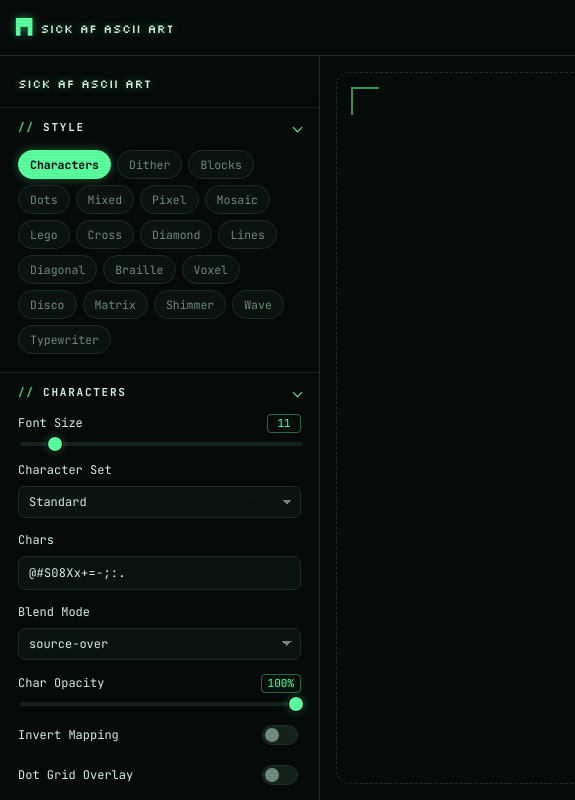
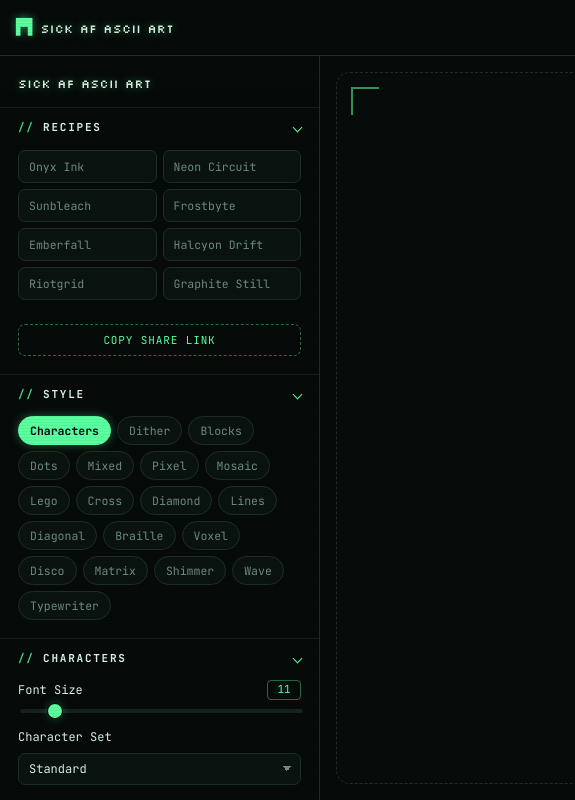
Before and after one commit to vb-tyagi/sick-af-ascii-art, a website built with Vite: page apps/web/index.html in a window 1280 px wide. Shown: the full height of the page, 0-575 px from the left. Built offline with nearby package versions, Linux system fonts and the light colour scheme.

Commit message:
feat(ui): wire recipes — 8 curated looks + shareable links
ui/recipes.ts was 423 lines of finished, tested work that nothing imported:
capture/apply, a versioned base64url envelope, hash round-tripping and eight
curated presets. All of it unreachable.

Presets are INJECTED through SidebarConfig rather than imported: recipes.ts
already imports sidebar.ts, so importing it back would close a module cycle at
init time. The app owns that dependency and hands the list down.

Adds Sidebar.setState(), which applying a recipe needs — every control renders
its value at build time, so without a rebuild the canvas would update while the
sidebar kept showing stale numbers.

Copy-share-link falls back to writing the hash when the clipboard is refused
(it needs a secure context). A link carries settings only; the image never
leaves the browser.

Verified in-browser: presets change the controls and differ from each other;
a shared link restores all 27 control values byte-identical plus the mode.

Co-Authored-By: Claude Opus 4.8 <noreply@anthropic.com>

```diff
--- a/apps/web/src/main.ts
+++ b/apps/web/src/main.ts
@@ -37,7 +37,15 @@ import { animatedModes } from '@sick-af/engine/animate';
 import { PostFxChain } from '@sick-af/engine/postfx/chain';
 import { MaskOverlay, EMPTY_MASK, type MaskState } from '@sick-af/engine/mask';
 import { SourceLoader } from './io/source-loader';
-import { createSidebar } from './ui/sidebar';
+import { createSidebar, type SidebarState } from './ui/sidebar';
+import {
+  RECIPE_PRESETS,
+  findPreset,
+  applyRecipe,
+  captureRecipe,
+  recipeShareUrl,
+  loadRecipeFromHashOnBoot,
+} from './ui/recipes';
 import { createTopbar } from './ui/topbar';
 import { createDropZone, createLoadingIndicator } from './ui/dropzone';
 import { DEMOS, demoUrl } from './demos';
@@ -217,15 +225,55 @@ syncMaskSize();
 // coalesced setOptions()/markDirty() on every control change. The onChange
 // snapshot wires the one control whose state lives outside the sidebar: the
 // mask toggle, which arms/disarms the overlay above.
-createSidebar(sidebarMount, {
+const sidebar = createSidebar(sidebarMount, {
   renderer,
   postfx,
+  presets: RECIPE_PRESETS.map((p) => ({ id: p.id, name: p.name, blurb: p.blurb })),
+  onPickPreset: (id) => {
+    const preset = findPreset(id);
+    if (!preset) return;
+    // applyRecipe mutates the draft and the shared chain; setState then rebuilds
+    // the controls so they show what the canvas is actually rendering.
+    const draft = { ...sidebar.getState() } as SidebarState;
+    applyRecipe(draft, postfx, preset.build());
+    sidebar.setState(draft);
+    toaster.success(`Loaded “${preset.name}”.`);
+  },
+  onCopyShareLink: () => void copyShareLink(),
   onChange: (s) => {
     maskOverlay.setEnabled(s.maskEnabled);
     maskCanvas.style.pointerEvents = s.maskEnabled ? 'auto' : 'none';
     renderer.setOptions({ mask: { enabled: s.maskEnabled, shapes: maskShapes.shapes } });
   },
 });
+
+/**
+ * Encode the whole look into the URL and copy it. The image itself is never
+ * uploaded — a link carries settings only, so the recipient applies the look to
+ * their own source.
+ */
+async function copyShareLink(): Promise<void> {
+  const url = recipeShareUrl(captureRecipe(sidebar.getState(), postfx));
+  try {
+    await navigator.clipboard.writeText(url);
+    toaster.success('Share link copied.');
+  } catch {
+    // Clipboard access needs a secure context and can be refused; putting the
+    // link in the address bar still lets the user copy it by hand.
+    location.hash = new URL(url).hash.slice(1);
+    toaster.info('Link is in the address bar — copy it from there.');
+  }
+}
+
+// A shared link boots straight into its look.
+{
+  const draft = { ...sidebar.getState() } as SidebarState;
+  const loaded = loadRecipeFromHashOnBoot(draft, postfx);
+  if (loaded) {
+    sidebar.setState(draft);
+    toaster.info('Loaded the shared look from this link.');
+  }
+}
 
 renderer.start();
 
--- a/apps/web/src/styles/sidebar.css
+++ b/apps/web/src/styles/sidebar.css
@@ -356,3 +356,51 @@
 
 /* post-fx active row: green edge */
 .saa-fx.is-on { border-color: var(--saa-accent-line); box-shadow: inset 2px 0 0 var(--saa-accent); }
+
+/* --- recipes (curated looks + share link) -------------------------------- */
+
+.saa-recipes {
+  display: grid;
+  grid-template-columns: 1fr 1fr;
+  gap: 6px;
+}
+
+.saa-recipe {
+  padding: 8px 10px;
+  font-family: var(--font-ui);
+  font-size: 11.5px;
+  font-weight: 500;
+  text-align: left;
+  color: var(--saa-muted);
+  background: var(--saa-panel);
+  border: 1px solid var(--saa-line);
+  border-radius: 7px;
+  cursor: pointer;
+  transition: color 0.13s ease, background 0.13s ease, border-color 0.13s ease;
+}
+.saa-recipe:hover {
+  color: var(--saa-text);
+  border-color: var(--saa-accent-line);
+  background: var(--saa-raised);
+}
+.saa-recipe:focus-visible { outline: none; box-shadow: 0 0 0 3px var(--saa-accent-soft); }
+
+.saa-recipe-name { display: block; }
+
+.saa-share {
+  margin-top: 10px;
+  width: 100%;
+  padding: 8px 10px;
+  font-family: var(--font-mono);
+  font-size: 11px;
+  letter-spacing: 0.08em;
+  text-transform: uppercase;
+  color: var(--saa-accent);
+  background: transparent;
+  border: 1px dashed var(--saa-accent-line);
+  border-radius: 7px;
+  cursor: pointer;
+  transition: background 0.13s ease, color 0.13s ease;
+}
+.saa-share:hover { background: var(--saa-accent-soft); color: var(--saa-text-glow); }
+.saa-share:focus-visible { outline: none; box-shadow: 0 0 0 3px var(--saa-accent-soft); }
--- a/apps/web/src/ui/sidebar.ts
+++ b/apps/web/src/ui/sidebar.ts
@@ -209,6 +209,15 @@ export interface SidebarConfig {
    * backdrop, blur, lights, mask, animation, the character toggles.
    */
   onChange?: (state: Readonly<SidebarState>) => void;
+  /**
+   * Curated looks, injected rather than imported: `recipes.ts` already imports
+   * this module, so importing it back would close a cycle. The app owns that
+   * dependency and hands the list down.
+   */
+  presets?: ReadonlyArray<{ id: string; name: string; blurb: string }>;
+  onPickPreset?(id: string): void;
+  /** Copy a share link encoding the whole current look. */
+  onCopyShareLink?(): void;
 }
 
 type Formatter = (v: number) => string;
@@ -232,6 +241,13 @@ const el = <K extends keyof HTMLElementTagNameMap>(
 export interface Sidebar {
   readonly element: HTMLElement;
   getState(): Readonly<SidebarState>;
+  /**
+   * Replace the whole control state and rebuild the controls to match. Applying
+   * a recipe mutates state wholesale, and every control renders its value at
+   * build time — without a rebuild the canvas would update while the sidebar
+   * kept showing the old numbers.
+   */
+  setState(next: SidebarState): void;
   destroy(): void;
 }
 
@@ -241,6 +257,9 @@ class SidebarController implements Sidebar {
   private readonly renderer: Renderer;
   private readonly postfx: PostFxChain;
   private readonly onChange?: (s: Readonly<SidebarState>) => void;
+  private readonly presets: ReadonlyArray<{ id: string; name: string; blurb: string }>;
+  private readonly onPickPreset?: (id: string) => void;
+  private readonly onCopyShareLink?: () => void;
   private readonly state = initialState();
 
   private frameHandle = 0;
@@ -253,6 +272,9 @@ class SidebarController implements Sidebar {
     this.renderer = config.renderer;
     this.postfx = config.postfx;
     this.onChange = config.onChange;
+    this.presets = config.presets ?? [];
+    this.onPickPreset = config.onPickPreset;
+    this.onCopyShareLink = config.onCopyShareLink;
 
     this.element = el('aside', 'saa-sidebar');
     this.element.setAttribute('aria-label', 'SICK AF ASCII ART controls');
@@ -263,6 +285,15 @@ class SidebarController implements Sidebar {
 
   getState(): Readonly<SidebarState> {
     return this.state;
+  }
+
+  setState(next: SidebarState): void {
+    Object.assign(this.state, next);
+    // The grid solve keys off the font, which a recipe can change.
+    this.fontDirty = true;
+    this.element.replaceChildren();
+    this.build();
+    this.schedule();
   }
 
   destroy(): void {
@@ -330,6 +361,8 @@ class SidebarController implements Sidebar {
     header.append(el('h1', 'saa-title', 'SICK AF ASCII ART'));
     this.element.appendChild(header);
 
+    const recipes = this.recipesSection();
+    if (recipes) this.element.appendChild(recipes);
     this.element.appendChild(this.styleSection());
     this.element.appendChild(this.ditherSection());
     this.element.appendChild(this.charactersSection());
@@ -496,6 +529,38 @@ class SidebarController implements Sidebar {
   }
 
   // --- sections -----------------------------------------------------------
+
+  /**
+   * Curated looks + a share link. Rendered only when the app injects presets,
+   * so the sidebar keeps working standalone (and in tests) without them.
+   */
+  private recipesSection(): HTMLElement | null {
+    if (this.presets.length === 0 && !this.onCopyShareLink) return null;
+    const { root, body } = this.section('Recipes', true);
+
+    if (this.presets.length > 0) {
+      const grid = el('div', 'saa-recipes');
+      for (const p of this.presets) {
+        const b = el('button', 'saa-recipe');
+        b.type = 'button';
+        b.title = p.blurb;
+        b.append(el('span', 'saa-recipe-name', p.name));
+        b.addEventListener('click', () => this.onPickPreset?.(p.id));
+        grid.appendChild(b);
+      }
+      body.appendChild(grid);
+    }
+
+    if (this.onCopyShareLink) {
+      const share = el('button', 'saa-share');
+      share.type = 'button';
+      share.append(el('span', undefined, 'Copy share link'));
+      share.addEventListener('click', () => this.onCopyShareLink?.());
+      body.appendChild(share);
+    }
+
+    return root;
+  }
 
   private styleSection(): HTMLElement {
     const { root, body } = this.section('Style', true);
```
